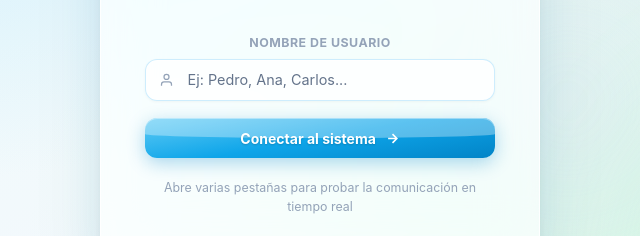
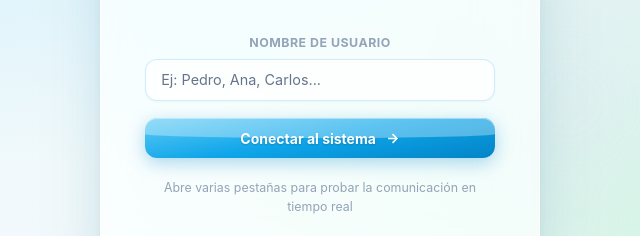
Before and after one commit to Pedro-Alvarez23/SignalRNotification, a plain HTML site: page wwwroot/index.html in a window 1280 px wide. Shown: the part 417-653 px from the top of the page, 320-960 px from the left. Drawn offline with Linux system fonts and the light colour scheme; a script that the page names is missing.

Commit message:
Remove username input icon for cross-browser consistency

```diff
--- a/wwwroot/css/site.css
+++ b/wwwroot/css/site.css
@@ -205,16 +205,6 @@ body {
 /* ================================================
    Input con icono
 ================================================ */
-.input-wrap { position: relative; }
-.input-icon {
-    position: absolute;
-    left: .9rem; top: 50%;
-    transform: translateY(-50%);
-    width: 15px; height: 15px;
-    color: var(--text-muted);
-    pointer-events: none;
-}
-.input-wrap input[type="text"] { padding-left: 2.6rem; }
 
 /* ================================================
    Header del panel principal
--- a/wwwroot/index.html
+++ b/wwwroot/index.html
@@ -31,15 +31,9 @@
 
             <div class="form-group">
                 <label for="usernameInput">Nombre de usuario</label>
-                <div class="input-wrap">
-                    <svg class="input-icon" viewBox="0 0 24 24" fill="none" stroke="currentColor" stroke-width="2">
-                        <path d="M20 21v-2a4 4 0 0 0-4-4H8a4 4 0 0 0-4 4v2"/>
-                        <circle cx="12" cy="7" r="4"/>
-                    </svg>
-                    <input type="text" id="usernameInput"
-                           placeholder="Ej: Pedro, Ana, Carlos..."
-                           maxlength="20" />
-                </div>
+                <input type="text" id="usernameInput"
+                       placeholder="Ej: Pedro, Ana, Carlos..."
+                       maxlength="20" />
             </div>
 
             <button id="connectBtn" class="btn btn-primary">
```
